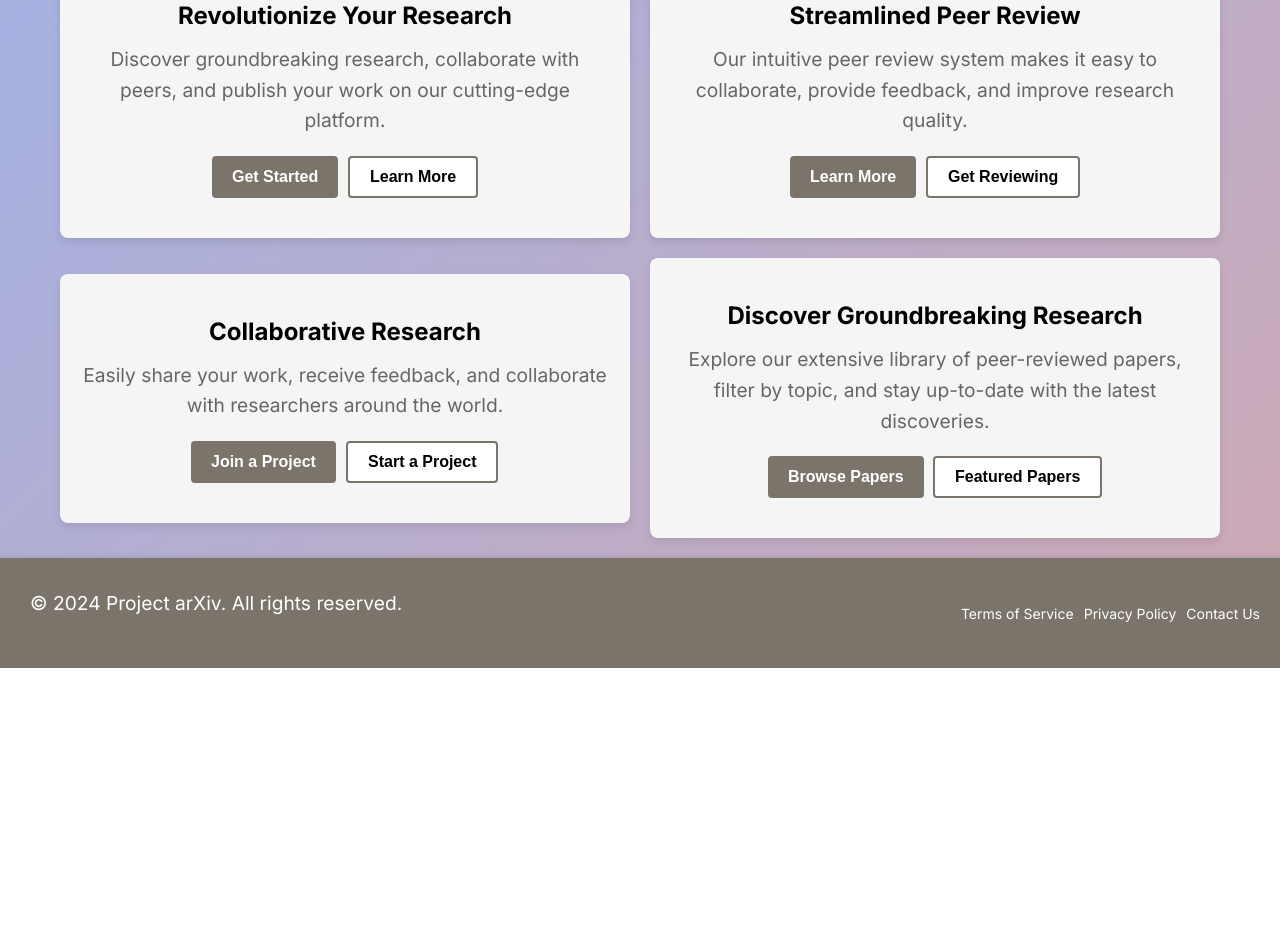
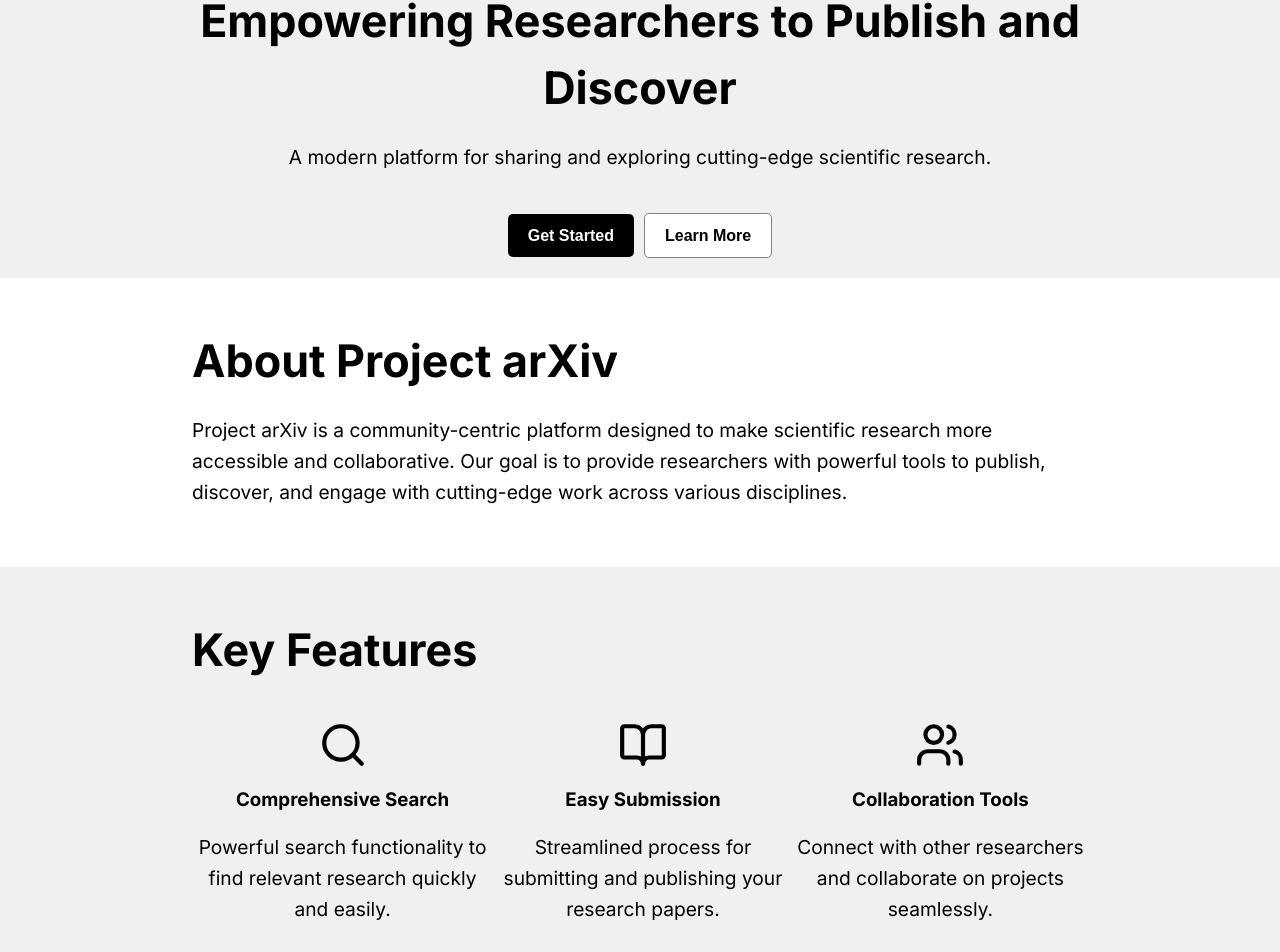
Before and after one commit to import-srfi-175/ResearchX, a React (Vite) app in the folder app/frontend/: page / in a window 1280 px wide. Shown: the part 138-1090 px from the top of the page. Before the commit the page ends 806 px from the top, so only its background shows below. Built offline with nearby package versions, Linux system fonts and the light colour scheme; a web font is replaced by a local one.

Commit message:
Simplify and update the home page and fix some components overflowing horizontally on the right edge

```diff
--- a/app/frontend/src/components/Hero.jsx
+++ b/app/frontend/src/components/Hero.jsx
@@ -1,51 +1,70 @@
 import React from 'react';
-import '../styles/Hero.css'; // Ensure you create this CSS file for styling
+import { Search, BookOpen, Users } from "lucide-react";
+import { useNavigate } from 'react-router-dom'; // Import useNavigate for navigation
+import '../styles/Hero.css';
+import YK from '../images/yk.png';
+import AJ from '../images/ja.png';
+import PK from '../images/pk.png';
+import MK from '../images/mk.png';
 
-const Hero = () => {
+export default function HeroSection() {
+  const navigate = useNavigate(); // Initialize useNavigate
+
   return (
-        <div className="hero">
-            <div className="hero__item hero__item--gray">
-                <div className="hero__text">
-                    <h2>Revolutionize Your Research</h2>
-                    <p>Discover groundbreaking research, collaborate with peers, and publish your work on our cutting-edge platform.</p>
-                    <div className="hero__buttons">
-                        <button className="button-27">Get Started</button>
-                        <button className="button-28">Learn More</button>
+    <div>
+      <div className="hero-section grey-bg">
+        <h1>Empowering Researchers to Publish and Discover</h1>
+        <p>A modern platform for sharing and exploring cutting-edge scientific research.</p>
+        <button className="btn-get-started" onClick={() => navigate('/browse')}>Get Started</button>
+        <button className="btn-learn-more" onClick={() => navigate('/aboutus')}>Learn More</button>
+      </div>
+      <div className="hero-section white-bg left-aligned margin-imp">
+        <h1>About Project arXiv</h1>
+        <p>
+          Project arXiv is a community-centric platform designed to make scientific research more accessible and collaborative. Our goal is to provide researchers with powerful tools to publish, discover, and engage with cutting-edge work across various disciplines.
+        </p>
+      </div>
+      <div className="hero-section grey-bg left-aligned margin-imp">
+        <h1>Key Features</h1>
+        <div className="features">
+          <div className="feature-item">
+            <Search size={50}/>
+            <h3>Comprehensive Search</h3>
+            <p>Powerful search functionality to find relevant research quickly and easily.</p>
+          </div>
+          <div className="feature-item">
+            <BookOpen size={50}/>
+            <h3>Easy Submission</h3>
+            <p>Streamlined process for submitting and publishing your research papers.</p>
+          </div>
+          <div className="feature-item">
+            <Users size={50}/>
+            <h3>Collaboration Tools</h3>
+            <p>Connect with other researchers and collaborate on projects seamlessly.</p>
           </div>
         </div>
       </div>
-            <div className="hero__item hero__item--gray">
-                <div className="hero__text">
-                    <h2>Streamlined Peer Review</h2>
-                    <p>Our intuitive peer review system makes it easy to collaborate, provide feedback, and improve research quality.</p>
-                    <div className="hero__buttons">
-                        <button className="button-27">Learn More</button>
-                        <button className="button-28">Get Reviewing</button>
+      <div className="hero-section white-bg left-aligned margin-imp">
+        <h1>Our Team</h1>
+        <div className="team-members">
+          <div className="team-member">
+            <img src={YK} alt="Yash Kambli" />
+            <p>Yash Kambli</p>
           </div>
+          <div className="team-member">
+            <img src={PK} alt="Prathamesh Khachane" />
+            <p>Prathamesh Khachane</p>
           </div>
+          <div className="team-member">
+            <img src={AJ} alt="Atharva Jagtap" />
+            <p>Atharva Jagtap</p>
           </div>
-            <div className="hero__item hero__item--gray">
-                <div className="hero__text">
-                    <h2>Collaborative Research</h2>
-                    <p>Easily share your work, receive feedback, and collaborate with researchers around the world.</p>
-                    <div className="hero__buttons">
-                        <button className="button-27">Join a Project</button>
-                        <button className="button-28">Start a Project</button>
-                    </div>
-                </div>
-            </div>
-            <div className="hero__item hero__item--gray">
-                <div className="hero__text">
-                    <h2>Discover Groundbreaking Research</h2>
-                    <p>Explore our extensive library of peer-reviewed papers, filter by topic, and stay up-to-date with the latest discoveries.</p>
-                    <div className="hero__buttons">
-                        <button className="button-27">Browse Papers</button>
-                        <button className="button-28">Featured Papers</button>
+          <div className="team-member">
+            <img src={MK} alt="Mohit Kasliwal" />
+            <p>Mohit Kasliwal</p>
           </div>
         </div>
       </div>
     </div>
   );
-};
-
-export default Hero;
+}
--- a/app/frontend/src/styles/App.css
+++ b/app/frontend/src/styles/App.css
@@ -6,6 +6,7 @@
   flex-direction: column;
   min-height: 100vh; /* Ensures that the body covers the whole viewport */
   margin: 0;
+  overflow-x: hidden;
 }
 
 #root {
--- a/app/frontend/src/styles/Footer.css
+++ b/app/frontend/src/styles/Footer.css
@@ -1,32 +1,37 @@
 .footer {
-    display: flex;
-    justify-content: space-between;
-    align-items: center;
-    padding: 10px;
-    background-color: #7B746A;
-    color: #fff;
-    width: 100%;
-    box-shadow: 0 -2px 5px rgba(0, 0, 0, 0.1);
-    font-size: 14px;
-    /* Remove the position absolute */
+    display: flex; /* Use flexbox for layout */
+    justify-content: space-between; /* Space between trademark and links */
+    align-items: center; /* Center items vertically */
+    padding: 20px 20px; /* Set padding (adjust values as needed) */
+    background-color: #7B746A; /* Background color */
+    color: #fff; /* Text color */
+    width: 100%; /* Full width */
+    box-shadow: 0 -2px 5px rgba(0, 0, 0, 0.1); /* Box shadow */
+    font-size: 14px; /* Font size */
+    overflow: hidden; /* Prevent overflow */
+    position: relative; /* Ensures it doesn't overlap with other content */
 }
 
 .footer--trademark {
-    flex: 1;
-    padding-left: 20px;
+    flex: 1; /* Allow this to take available space */
+    margin: 0; /* Remove margin */
+}
+
+.footer--trademark p {
+    margin: 0; /* Remove margin from paragraph to prevent misalignment */
 }
 
 .footer--links {
-    display: flex;
-    gap: 10px;
-    padding-right: 30px;
+    display: flex; /* Use flexbox for links */
+    gap: 15px; /* Increased space between links for more breathing room */
+    margin-right: 40px; /* Add right margin to move links away from the edge */
 }
 
 .footer--links a {
-    color: #fff;
-    text-decoration: none;
+    color: #fff; /* Link color */
+    text-decoration: none; /* Remove underline */
 }
 
 .footer--links a:hover {
-    text-decoration: underline;
+    text-decoration: underline; /* Underline on hover */
 }
--- a/app/frontend/src/styles/Hero.css
+++ b/app/frontend/src/styles/Hero.css
@@ -1,92 +1,95 @@
-body {
-    background: linear-gradient(45deg, #ffb3ba, #ffdfba, #ffffba, #baffc9);
-    animation: gradientAnimation 10s infinite;
-    background-size: 600% 600%;
-  }
-
-  @keyframes gradientAnimation {
-    0% {
-      background-position: 0% 50%;
-    }
-    50% {
-      background-position: 100% 50%;
-    }
-    100% {
-      background-position: 0% 50%;
-    }
-  }
-
-
-.hero {
-    display: grid;
-    grid-template-columns: repeat(2, 1fr);
-    grid-gap: 20px;
-    justify-content: center;
-    align-items: center;
-    padding: 20px;
-    box-sizing: border-box;
-    max-width: 1200px; /* Adjust to your preference */
-    margin: 0 auto;
-}
-
-.hero__item {
-    display: flex;
-    align-items: center;
-    justify-content: center;
-    padding: 20px;
-    padding-top: 40px;
-    padding-bottom: 40px;
-    border-radius: 8px;
-    box-shadow: 0 4px 8px rgba(0, 0, 0, 0.1);
-    box-sizing: border-box;
-    max-width: 1000px; /* Adjust to your preference */
+.hero-section {
+    padding: 20px 15%; /* Add left and right padding for content */
     text-align: center;
 }
 
-.hero__item--gray {
-    background-color: #f5f5f5;
+.grey-bg {
+    background-color: #f0f0f0; /* Grey background color */
 }
 
-.hero__item--white {
-    background-color: #ffffff;
+.white-bg {
+    background-color: #ffffff; /* White background color */
 }
 
-.hero__text h2 {
-    margin: 0 0 10px 0;
-    font-size: 24px;
+.margin-imp {
+    margin: 0; /* No margin for the section itself */
 }
 
-.hero__text p {
-    margin: 0 0 20px 0;
-    color: #666;
+.left-aligned {
+    text-align: left;
 }
 
-.hero__buttons {
+.features {
     display: flex;
-    justify-content: center;
-    gap: 10px;
+    justify-content: space-around; /* Distribute space evenly between features */
+    margin-top: 20px;
 }
 
-.button-27, .button-28 {
-    padding: 10px 20px;
-    border: none;
-    border-radius: 4px;
-    cursor: pointer;
-    font-size: 16px;
-    font-weight: bold;
+.feature-item {
+    margin-top: 15px;
+    text-align: center; /* Center align content within the feature item */
 }
 
-.button-27 {
-    background-color: #7B746A;
-    color: #fff;
+.feature-item h3 {
+    font-weight: bold; /* Make feature title bold */
+    margin-top: 10px; /* Add spacing above the title */
 }
 
-.button-28 {
-    background-color: #fff;
-    color: #000;
-    border: 2px solid #7B746A;
+.feature-item p {
+    margin-top: 5px; /* Space between title and description */
 }
 
-.button-27:hover, .button-28:hover {
-    opacity: 0.8;
+.team-members {
+    display: flex;
+    justify-content: space-around; /* Distribute space evenly between team members */
+    margin-top: 20px;
 }
+
+.team-member {
+    text-align: center;
+}
+
+.team-member img {
+    width: 80px; /* Adjust size as needed */
+    height: 80px; /* Adjust size as needed */
+    border-radius: 50%; /* Make images circular */
+    margin-bottom: 10px;
+}
+
+/* Button Styles */
+.btn-get-started {
+    background-color: black;
+    color: white;
+    font-weight: bold;
+    font-size: medium;
+    padding: 12.5px 20px;
+    border: none;
+    border-radius: 5px; /* Rounded edges */
+    cursor: pointer;
+    transition: background-color 0.3s, transform 0.3s;
+    margin-right: 10px; /* Add gap between buttons */
+}
+
+.btn-get-started:hover {
+    background-color: #333; /* Darker shade on hover */
+
+    box-shadow: rgba(0, 0, 0, 0.25) 0 5px 10px;
+}
+
+.btn-learn-more {
+    background-color: white;
+    color: black;
+    font-weight: bold;
+    font-size: medium;
+    padding: 12.5px 20px;
+    border: 1px solid grey; /* Thin grey outline */
+    border-radius: 5px; /* Rounded edges */
+    cursor: pointer;
+    transition: background-color 0.3s, transform 0.3s;
+}
+
+.btn-learn-more:hover {
+    background-color: #f0f0f0; /* Light grey background on hover */
+
+    box-shadow: rgba(0, 0, 0, 0.25) 0 5px 10px;
+}
--- a/app/frontend/src/styles/Navbar.css
+++ b/app/frontend/src/styles/Navbar.css
@@ -42,14 +42,14 @@
 .button-28, .button-27 {
   appearance: none;
   background-color: transparent;
-  border: 2px solid #1A1A1A;
-  border-radius: 8px; /* Make border-radius smaller */
+  border: 1px solid grey;
+  border-radius: 5px; /* Make border-radius smaller */
   box-sizing: border-box;
   color: #3B3B3B;
   cursor: pointer;
   display: inline-block;
-  font-size: 14px; /* Reduce font size */
-  font-weight: 500;
+  font-size: medium; /* Reduce font size */
+  font-weight: bold;
   line-height: normal;
   margin: 0;
   min-height: 40px; /* Reduce button height */
```
Lines whose indentation alone changed are shown as unchanged.
